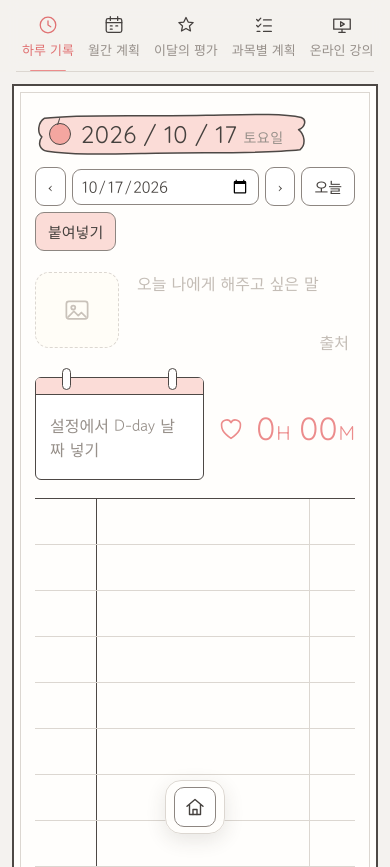
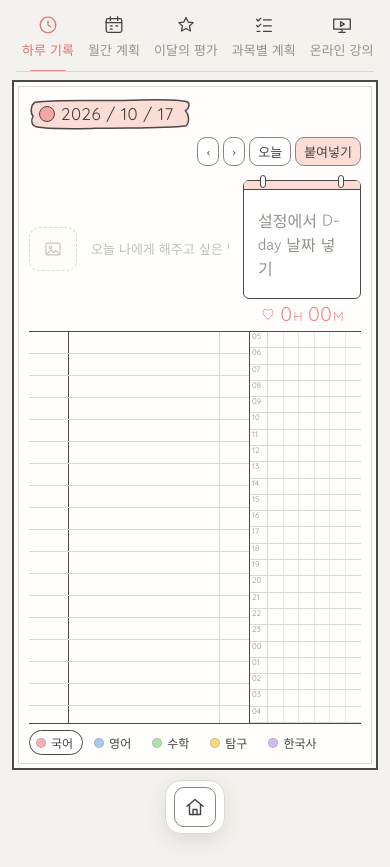
Before and after one commit to kja5046/studyplanner, a website: page index.html in a window 390 px wide. Shown: the top 867 px of the page. After the commit the page ends 844 px from the top, so only its background shows below. Drawn offline with Linux system fonts and the light colour scheme.

Commit message:
휴대폰 하루 기록 한 화면에 맞춤

```diff
--- a/app.js
+++ b/app.js
@@ -1112,9 +1112,19 @@ function fit() {
     document.body.classList.add('mobile');
     pageEl.style.transform = ''; wrap.style.width = ''; wrap.style.height = '';
     if (pen.on) $('#penToggle').click();
+    // 하루 기록은 한 화면에 딱 맞게: 페이지 아래 끝을 홈 버튼 줄 바로 위에 맞춘다
+    const daily = !/^#\/(monthly|review|subjects|lectures|exams|settings|widget)/.test(location.hash);
+    document.body.classList.toggle('fitday', daily);
+    if (daily) {
+      const vh = window.visualViewport ? window.visualViewport.height : window.innerHeight;
+      const top = wrap.getBoundingClientRect().top + window.scrollY;
+      const railTop = rail.getBoundingClientRect().top + window.scrollY;
+      const bottom = railTop > top ? railTop - 10 : vh - 80;
+      document.documentElement.style.setProperty('--fit-h', Math.max(300, Math.round(Math.min(bottom, vh - 10) - top)) + 'px');
+    }
     return;
   }
-  document.body.classList.remove('mobile');
+  document.body.classList.remove('mobile', 'fitday');
   const railW = getComputedStyle(rail).position === 'fixed' ? 0 : rail.offsetWidth + 12;
   const avail = stage.clientWidth - (window.innerWidth <= 760 ? 24 : 32) - railW;
   const s = Math.min(1.2, avail / 1000);
--- a/index.html
+++ b/index.html
@@ -14,7 +14,7 @@
   <link rel="preconnect" href="https://fonts.googleapis.com">
   <link rel="preconnect" href="https://fonts.gstatic.com" crossorigin>
   <link href="https://fonts.googleapis.com/css2?family=Gowun+Dodum&family=Quicksand:wght@300;400;500&display=swap" rel="stylesheet">
-  <link rel="stylesheet" href="style.css?v=14">
+  <link rel="stylesheet" href="style.css?v=15">
   <svg width="0" height="0" style="position:absolute" aria-hidden="true">
     <defs>
       <symbol id="i-daily" viewBox="0 0 24 24"><circle cx="12" cy="12" r="8.5"/><path d="M12 7.5V12l3 2"/></symbol>
@@ -85,6 +85,6 @@
 
   <div id="widgetRoot"></div>
   <div class="toast" id="toast" hidden></div>
-  <script src="app.js?v=14"></script>
+  <script src="app.js?v=15"></script>
 </body>
 </html>
--- a/style.css
+++ b/style.css
@@ -470,6 +470,61 @@ body.widget-mode #widgetRoot { display: block; padding: calc(env(safe-area-inset
   .fb { grid-template-columns: 1fr; }
   .set-sec { padding: 14px; }
   .sync-sec .set-row .btn { flex: 1 1 100%; justify-content: center; }
+
+  /* ---- 하루 기록: 한 화면에 딱 맞게 (스크롤 없이) ---- */
+  body.fitday main { padding-top: 8px; padding-bottom: 0; }
+  body.fitday .page { height: var(--fit-h, 640px); display: flex; flex-direction: column; padding: 4px; }
+  body.fitday .frame { flex: 1; min-height: 0; padding: 10px 10px 8px; }
+  body.fitday #pageContent, body.fitday #pageContent > div { min-height: 0; }
+  body.fitday .ph { flex-wrap: wrap; margin-bottom: 6px; gap: 6px; }
+  body.fitday .banner { min-height: 34px; padding: 4px 18px 4px 10px; gap: 6px; flex: none; }
+  body.fitday .banner h1 { font-size: 17px; }
+  body.fitday .banner h1 small { display: none; }
+  body.fitday .banner h1 { white-space: nowrap; }
+  body.fitday .banner .dot-ic { width: 16px; height: 16px; }
+  body.fitday .banner .dot-ic::before { display: none; }
+  body.fitday .navbtns { width: auto; flex-wrap: nowrap; gap: 4px; margin-left: auto; }
+  body.fitday .navbtns input[type=date] { display: none; }
+  body.fitday .navbtns button, body.fitday .navbtns .btn { padding: 4px 8px; font-size: 13px; white-space: nowrap; }
+  body.fitday .d-head { grid-template-columns: 1fr auto; gap: 8px; margin-bottom: 6px; align-items: center; }
+  body.fitday .d-head > div:last-child { flex-direction: column; align-items: stretch; gap: 2px; width: 118px; }
+  body.fitday .d-quote { gap: 8px; }
+  body.fitday .sticker { width: 48px; height: 44px; border-radius: 10px; }
+  body.fitday .sticker svg { width: 20px; height: 20px; }
+  body.fitday .quote-lines .field { font-size: 13px; height: 26px; line-height: 26px; }
+  body.fitday .quote-lines .field:nth-child(n+2) { display: none; }
+  body.fitday .dcal { margin-top: 8px; }
+  body.fitday .dcal::before { height: 8px; }
+  body.fitday .dcal i { top: -6px; width: 6px; height: 13px; }
+  body.fitday .dcal i:first-child { left: 16px; } body.fitday .dcal i:nth-child(2) { right: 16px; }
+  body.fitday .dcal .in { padding: 3px 6px 1px; }
+  body.fitday .dcal .big { font-size: 26px; }
+  body.fitday .dcal .big.small { font-size: 18px; }
+  body.fitday .dcal .lbl2 { padding: 0 6px 3px; font-size: 10px; }
+  body.fitday .dstat { margin-top: 2px; }
+  body.fitday .dstat .r { gap: 4px; }
+  body.fitday .dstat .n { font-size: 20px; }
+  body.fitday .dstat .n small { font-size: 13px; }
+  body.fitday .dstat svg { width: 16px; height: 16px; }
+  /* 할 일 | 시간표 나란히, 남은 높이를 꽉 채움 */
+  body.fitday .d-body { display: grid; grid-template-columns: 1fr 112px; flex: 1; min-height: 0; border-top: 1.5px solid var(--line); border-bottom: 1.5px solid var(--line); }
+  body.fitday .tasks { order: 0; border: 0; min-height: 0; overflow-y: auto; }
+  body.fitday .tasks .row { flex: 1 0 22px; min-height: 22px; grid-template-columns: 40px 1fr 30px; }
+  body.fitday .tasks .row .field { height: 100%; line-height: normal; font-size: 13px; padding: 0 4px; }
+  body.fitday .tasks .row .subj .field { font-size: 11px; padding: 0 2px; }
+  body.fitday .check { width: 28px; height: 100%; }
+  body.fitday .check svg { width: 20px; height: 20px; }
+  body.fitday .tasks .foot { flex: 0 0 auto; min-height: 0; grid-template-columns: 1fr 30px; }
+  body.fitday .tasks .foot textarea { height: 44px !important; padding: 4px 6px 0; font-size: 12px; line-height: 20px; background-image: none; }
+  body.fitday .ribbon { width: 22px; padding: 6px 0; font-size: 9px; letter-spacing: 0; }
+  body.fitday .tl-wrap { order: 0; border-top: 0; border-bottom: 0; border-left: 1.5px solid var(--line); min-height: 0; overflow-y: auto; }
+  body.fitday .timeline { flex: 1; min-height: 0; grid-template-columns: 18px repeat(6, 1fr); grid-template-rows: repeat(24, minmax(12px, 1fr)); }
+  body.fitday .timeline .c { min-height: 0; }
+  body.fitday .timeline .h { font-size: 8px; padding: 0 0 0 2px; line-height: 1.1; }
+  body.fitday .brushes { order: 0; margin: 6px 0 0; flex-wrap: nowrap; overflow-x: auto; scrollbar-width: none; gap: 4px; }
+  body.fitday .brushes::-webkit-scrollbar { display: none; }
+  body.fitday .brushes .lbl { display: none; }
+  body.fitday .brushes button { flex: none; font-size: 12px; padding: 3px 9px 3px 6px; }
 }
 
 @media print {
--- a/sw.js
+++ b/sw.js
@@ -1,7 +1,7 @@
 // 오프라인용 서비스워커
 // 온라인이면 항상 최신 파일을 먼저 받고(네트워크 우선), 오프라인일 때만 저장해 둔 파일을 씁니다.
-const CACHE = 'study-planner-v14';
-const ASSETS = ['./', 'index.html', 'style.css?v=14', 'app.js?v=14', 'manifest.webmanifest', 'widget.html', 'widget.webmanifest', 'vendor/html2canvas.min.js', 'icons/icon.svg', 'icons/icon-180.png', 'icons/icon-192.png', 'icons/icon-512.png'];
+const CACHE = 'study-planner-v15';
+const ASSETS = ['./', 'index.html', 'style.css?v=15', 'app.js?v=15', 'manifest.webmanifest', 'widget.html', 'widget.webmanifest', 'vendor/html2canvas.min.js', 'icons/icon.svg', 'icons/icon-180.png', 'icons/icon-192.png', 'icons/icon-512.png'];
 self.addEventListener('install', e => { e.waitUntil(caches.open(CACHE).then(c => c.addAll(ASSETS))); self.skipWaiting(); });
 self.addEventListener('activate', e => {
   e.waitUntil(caches.keys().then(ks => Promise.all(ks.filter(k => k !== CACHE).map(k => caches.delete(k)))).then(() => self.clients.claim()));
```
Also changed, not shown: widget.html (+2 -2 lines), Claude outputs/fit-pixel.png (added).
